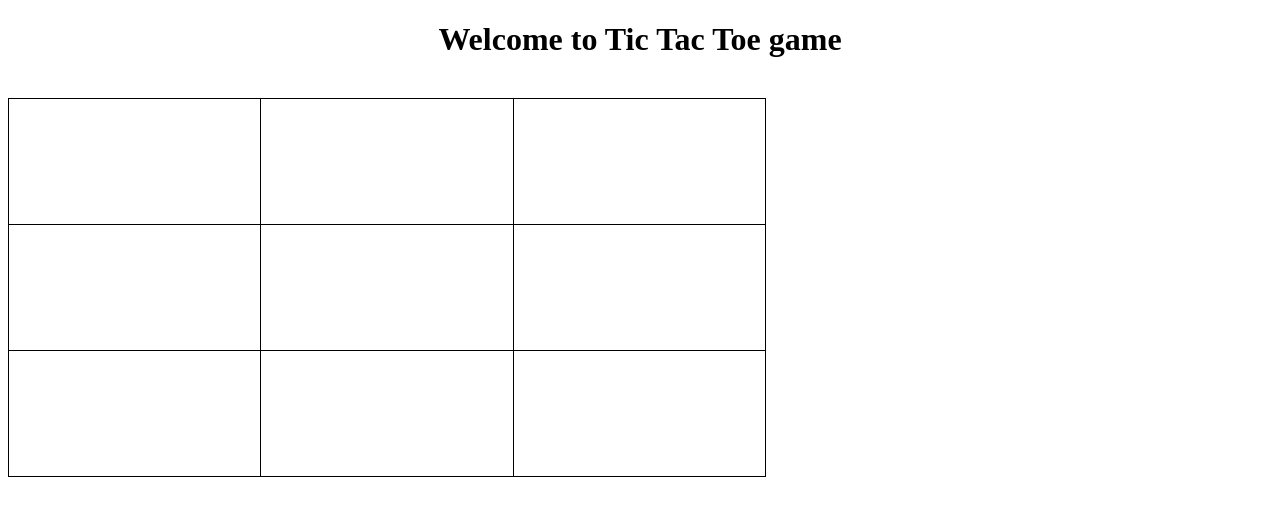
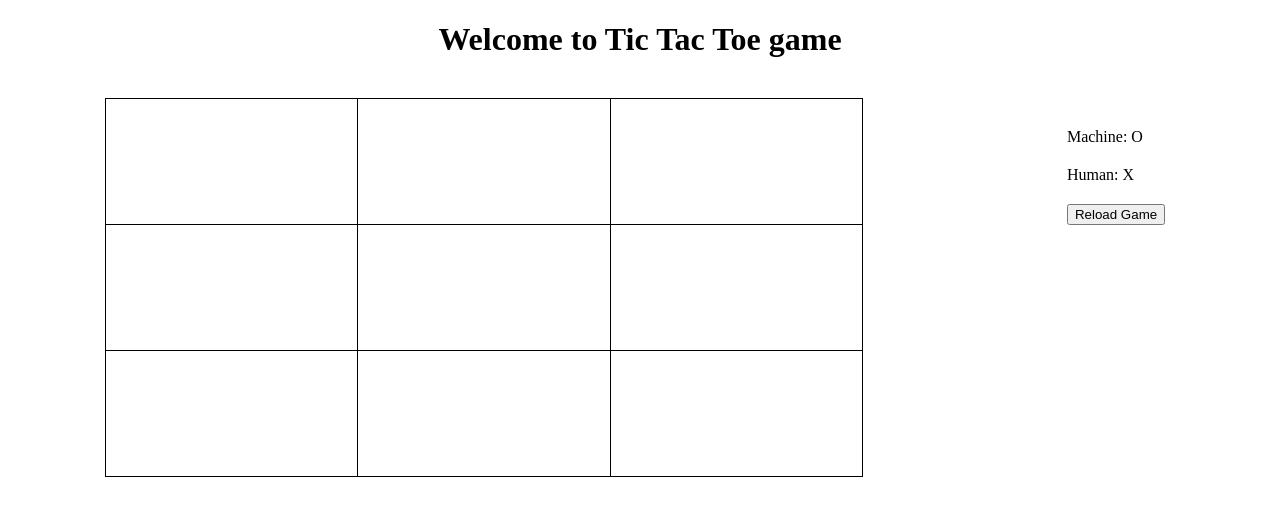
Before and after one commit to gonza4/tic-tac-toe, an Angular app in the folder ttt-front/: page / in a window 1280 px wide. Shown: the top 516 px of the page. Built offline with nearby package versions, Linux system fonts and the light colour scheme; no server answers.

Commit message:
add players view, reload botton and change logic to show the result

```diff
--- a/ttt-front/src/app/game/game.component.html
+++ b/ttt-front/src/app/game/game.component.html
@@ -1,7 +1,7 @@
 <h1 style="width: 100%; text-align: center" >Welcome to Tic Tac Toe game</h1>
 
 <br>
-
+<div class="container">
   <table [ngClass]="{'game-finished': isGameFinish}" style="width:60%">
     <tr>
       <td id="cell0" (click)="startGame(0)" >{{ cells[0] }}</td>
@@ -19,3 +19,12 @@
       <td id="cell8" (click)="startGame(8)" >{{ cells[8] }}</td>
     </tr>
   </table>
+
+  <div class="row">
+    <div class="col">Machine: O</div>
+    <div class="col">Human: X</div>
+    <div class="col">
+      <button (click)="ngOnInit()" type="button">Reload Game</button>
+    </div>
+  </div>
+</div>
--- a/ttt-front/src/app/game/game.component.sass
+++ b/ttt-front/src/app/game/game.component.sass
@@ -12,3 +12,15 @@ td
 
 .game-finished
     pointer-events: none;
+
+.row
+    display: flex;
+    flex-direction: column;
+    margin-top: 20px;
+
+.col
+    padding: 10px;
+
+.container
+    display: flex;
+    justify-content: space-around;
--- a/ttt-front/src/app/game/game.component.ts
+++ b/ttt-front/src/app/game/game.component.ts
@@ -27,14 +27,14 @@ export class GameComponent implements OnInit {
     this.gameService.postStartGame(indice).subscribe((resultado) => {
       console.log(resultado);
 
-      if(undefined !== resultado.resultado.draw) {
+      if(undefined !== resultado.finish || (undefined !== resultado.finish && undefined !== resultado.resultado.draw)) {
+        this.isGameFinish = true;
+
+        alert(resultado.finish);
+      } else if(undefined !== resultado.resultado.draw){
         this.isGameFinish = true;
 
         alert(resultado.draw);
-      } else if(undefined !== resultado.finish){
-        this.isGameFinish = true;
-
-        alert(resultado.finish);
       } else {
         this.cells = resultado.resultado;
 
```
Lines whose indentation alone changed are shown as unchanged.
